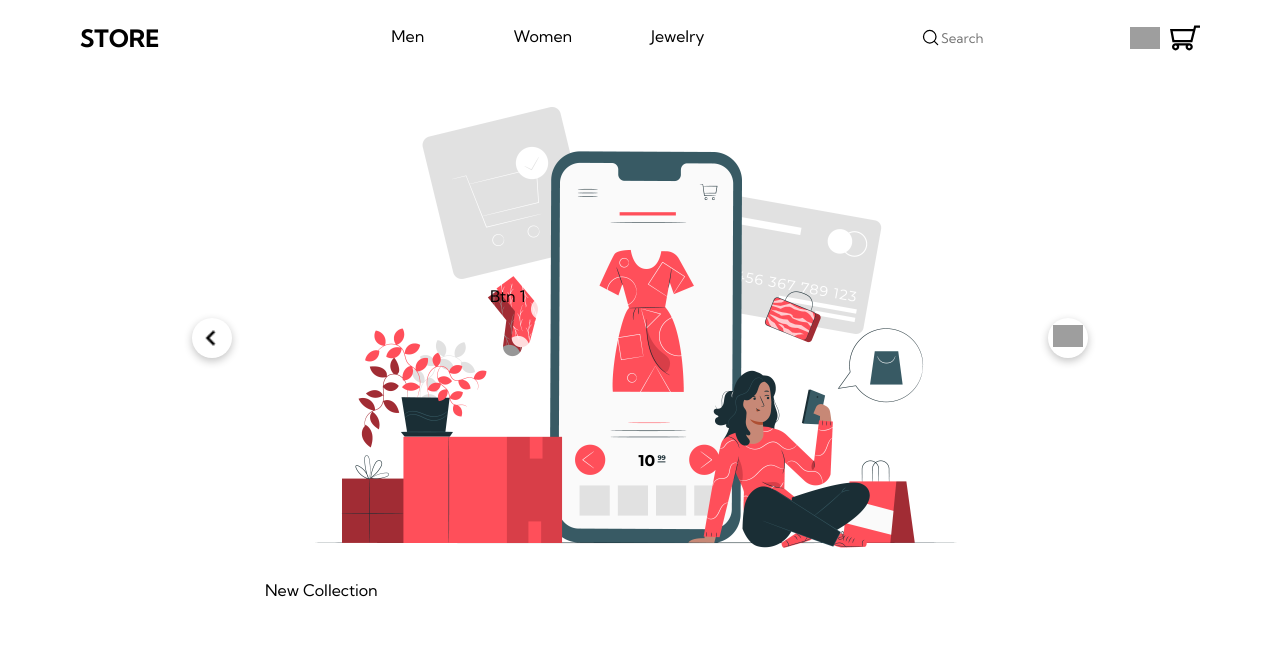
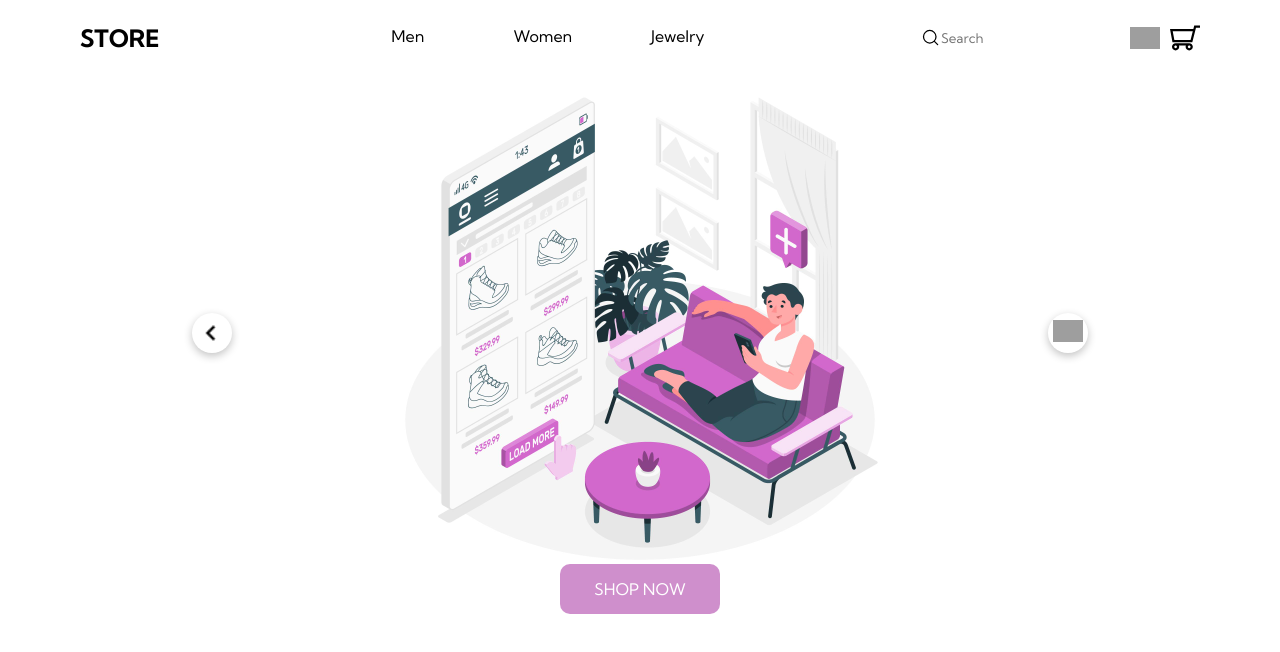
Before and after one commit to anibolokadze/E-commerce, a React (Vite) app: page / in a window 1280 px wide. Shown: the top 652 px of the page. Built offline with nearby package versions, Linux system fonts and the light colour scheme; grey boxes are pictures that could not be loaded.

Commit message:
slider functionality and styles

```diff
--- a/src/App.tsx
+++ b/src/App.tsx
@@ -6,22 +6,29 @@ import sliderImage2 from "./assets/slider (2).jpg";
 
 const App = () => {
   // Slider images
-  const images = [
+  const slides = [
     {
       img: sliderImage1,
-      buttonText: "Btn 1",
-      pText: "New Collection",
+      buttonText: "SHOP NOW",
+      buttonColors: {
+        default: "#F08080",
+        hover: "#FFC1C1",
+      },
     },
     {
       img: sliderImage2,
-      buttonText: "Btn 2",
-      pText: "Old Collection",
+      buttonText: "SHOP NOW",
+      buttonColors: {
+        default: "#CF8FCC",
+        hover: "#E7C3E5",
+      },
     },
   ];
+
   return (
     <>
       <Navbar />
-      <Slider images={images} />
+      <Slider slides={slides} />
     </>
   );
 };
--- a/src/Components/Slider/Slider.scss
+++ b/src/Components/Slider/Slider.scss
@@ -48,16 +48,29 @@
       width: 100%;
       max-height: 200px;
       cursor: auto;
+      margin-bottom: 10px;
     }
 
-    button {
+    button{
       position: absolute;
       z-index: 5;
-      top: 40%;
-      left: 30%;
+      left: 50%;
+      transform: translateX(-50%);
+      transition: 0.3s;
+      color: white;
+      top: 95%;
+      width: 100px;
+      border-radius: 10px;
+      padding: 10px;
+      font-size: 12px;
+       &:hover {
+        background-color: var(--hover-color);
+      }
 
-      &:hover {
-        transform: scale(1);
+      @media (min-width:1000px) {
+        width: 140px;
+        height: 30px;
+        font-size: 16px;
       }
     }
   }
--- a/src/Components/Slider/index.tsx
+++ b/src/Components/Slider/index.tsx
@@ -1,38 +1,82 @@
-import { useState } from "react";
+import { useState, useEffect } from "react";
 import arrowLeft from "../../assets/arrow-left.png";
 import arrowRight from "../../assets/arrow-right.png";
 import "./Slider.scss";
 
-interface SliderProps {
-  images: { img: string; buttonText: string; pText: string }[];
+interface Slide {
+  img: string;
+  buttonText: string;
+  buttonColors: {
+    default: string;
+    hover: string;
+  };
 }
 
-const Slider: React.FC<SliderProps> = ({ images }) => {
+interface SliderProps {
+  slides: Slide[];
+}
+
+const Slider: React.FC<SliderProps> = ({ slides }) => {
   const [currentIndex, setCurrentIndex] = useState(0);
+  const [isHovered, setIsHovered] = useState(false);
+
+  useEffect(() => {
+    // Automatically change slide every 5 seconds
+    const interval = setInterval(goToNextSlide, 5000);
+
+    return () => {
+      clearInterval(interval); // Clear interval on component unmount
+    };
+  }, []);
 
   const goToNextSlide = () => {
     setCurrentIndex((prevIndex) =>
-      prevIndex === images.length - 1 ? 0 : prevIndex + 1
+      prevIndex === slides.length - 1 ? 0 : prevIndex + 1
     );
   };
 
   const goToPrevSlide = () => {
     setCurrentIndex((prevIndex) =>
-      prevIndex === 0 ? images.length - 1 : prevIndex - 1
+      prevIndex === 0 ? slides.length - 1 : prevIndex - 1
     );
   };
 
+  const handleMouseEnter = () => {
+    setIsHovered(true);
+  };
+
+  const handleMouseLeave = () => {
+    setIsHovered(false);
+  };
+
+  const currentSlide = slides[currentIndex];
+  // Add hover color
+  const buttonColor = isHovered
+    ? currentSlide.buttonColors.hover
+    : currentSlide.buttonColors.default;
+
   return (
     <div className="image-slider">
+      {/* Previous slide button */}
       <button onClick={goToPrevSlide} className="arrowLeft">
         <img src={arrowLeft} alt={arrowLeft} />
       </button>
+
       <div className="wrapper">
-        <button>{images[currentIndex].buttonText}</button>
-        <img src={images[currentIndex].img} alt="Slider" />
-        <p>{images[currentIndex].pText}</p>
+        {/* Current slide image */}
+        <img src={currentSlide.img} alt="Slider" />
+
+        {/* Button with text */}
+        <button
+          style={{ backgroundColor: buttonColor }}
+          onMouseEnter={handleMouseEnter}
+          onMouseLeave={handleMouseLeave}
+        >
+          {currentSlide.buttonText}
+        </button>
       </div>
 
+      {/* Next slide button */}
       <button onClick={goToNextSlide} className="arrowRight">
         <img src={arrowRight} alt={arrowRight} />
       </button>
```
